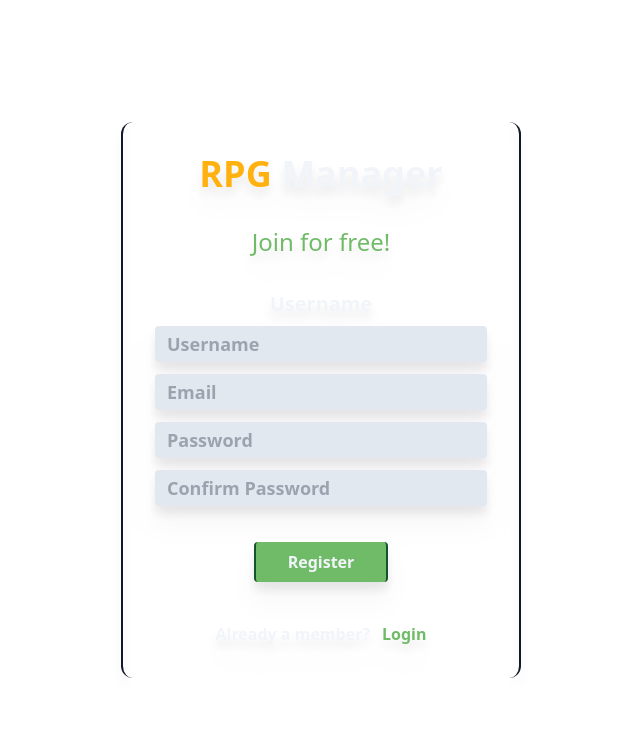
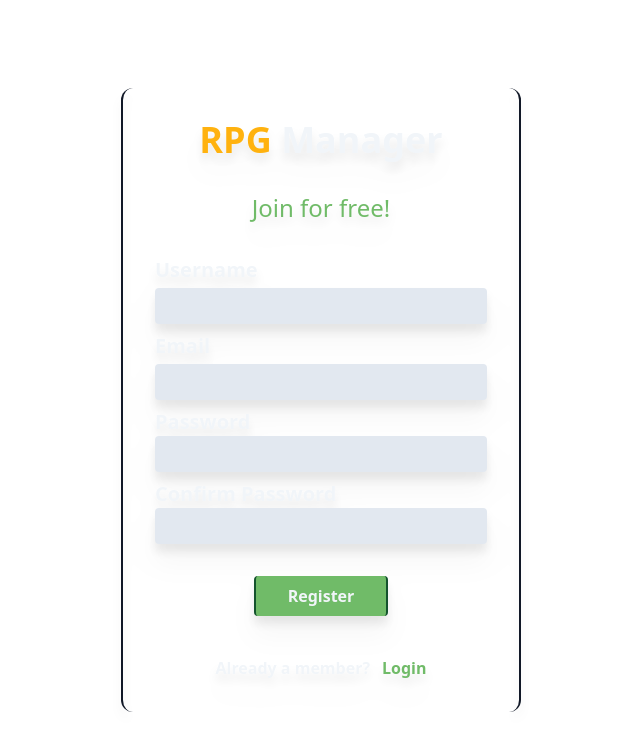
Before and after one commit to Definitely-Human/rpgmanager-web, a React (Vite) app: page /auth/register in a window 1280 px wide. Shown: the top 750 px of the page, without its empty margins (319-959 px from the left). Built offline with nearby package versions, Linux system fonts and the light colour scheme.

Commit message:
Added login page and improved register.

```diff
--- a/src/__generated__/gql.ts
+++ b/src/__generated__/gql.ts
@@ -13,6 +13,7 @@ import { TypedDocumentNode as DocumentNode } from '@graphql-typed-document-node/
  * Therefore it is highly recommended to use the babel or swc plugin for production.
  */
 const documents = {
+    "\n  query my_login($loginInput: LoginInput!) {\n    login(input: $loginInput) {\n      ok\n      token\n      error\n    }\n  }\n": types.My_LoginDocument,
     "\n  mutation createAccount($createAccountInput: CreateAccountInput!) {\n    createAccount(input: $createAccountInput) {\n      ok\n      error\n    }\n  }\n": types.CreateAccountDocument,
 };
 
@@ -33,6 +34,10 @@ export function gql(source: string): unknown;
 /**
  * The gql function is used to parse GraphQL queries into a document that can be used by GraphQL clients.
  */
+export function gql(source: "\n  query my_login($loginInput: LoginInput!) {\n    login(input: $loginInput) {\n      ok\n      token\n      error\n    }\n  }\n"): (typeof documents)["\n  query my_login($loginInput: LoginInput!) {\n    login(input: $loginInput) {\n      ok\n      token\n      error\n    }\n  }\n"];
+/**
+ * The gql function is used to parse GraphQL queries into a document that can be used by GraphQL clients.
+ */
 export function gql(source: "\n  mutation createAccount($createAccountInput: CreateAccountInput!) {\n    createAccount(input: $createAccountInput) {\n      ok\n      error\n    }\n  }\n"): (typeof documents)["\n  mutation createAccount($createAccountInput: CreateAccountInput!) {\n    createAccount(input: $createAccountInput) {\n      ok\n      error\n    }\n  }\n"];
 
 export function gql(source: string) {
--- a/src/components/Login.tsx
+++ b/src/components/Login.tsx
@@ -1,4 +1,123 @@
+import { gql, useLazyQuery } from '@apollo/client';
+import { useForm } from 'react-hook-form';
+import { My_LoginQuery } from '../__generated__/graphql.ts';
+import { authTokenVar, isLoggedInVar } from '../apollo.ts';
+import { LOCAL_STORAGE_TOKEN } from '../constants.ts';
+import FormError from './FormError.tsx';
+
+const LOGIN_QUERY = gql(/* GraphQL */ `
+  query my_login($loginInput: LoginInput!) {
+    login(input: $loginInput) {
+      ok
+      token
+      error
+    }
+  }
+`);
+
+interface ILoginForm {
+  usernameOrEmail: string;
+  password: string;
+}
+
 const Login = () => {
-  return <div>Login</div>;
+  const { register, getValues, formState, handleSubmit } =
+    useForm<ILoginForm>();
+
+  const onCompleted = (data: My_LoginQuery) => {
+    const {
+      login: { ok, token }, // TODO: Add toast for error or success
+    } = data;
+    if (ok && token) {
+      localStorage.setItem(LOCAL_STORAGE_TOKEN, token);
+      authTokenVar(token);
+      isLoggedInVar(true);
+    }
+  };
+
+  // eslint-disable-next-line @typescript-eslint/no-unused-vars
+  const [loginQuery, { loading: isLoading }] = useLazyQuery(LOGIN_QUERY, {
+    onCompleted,
+  });
+  const onSubmit = () => {
+    if (!isLoading) {
+      const { usernameOrEmail, password } = getValues();
+      loginQuery({
+        variables: {
+          loginInput: {
+            usernameOrEmail,
+            password,
+          },
+        },
+      });
+    }
+  };
+
+  return (
+    <form onSubmit={handleSubmit(onSubmit)} className="grid w-full gap-2 my-5">
+      <label htmlFor="username" className="block text-xl cursor-pointer">
+        Username or Email
+        <input
+          {...register('usernameOrEmail', {
+            required: 'Username or email is required.',
+            maxLength: {
+              value: 320,
+              message: 'Maximum length is 320 characters.',
+            },
+            minLength: {
+              value: 4,
+              message: 'Minimum length is 4 characters.',
+            },
+          })}
+          type="text"
+          required
+          minLength={4}
+          maxLength={50}
+          id="username"
+          className="mt-1 input"
+        />
+      </label>
+      {formState.errors.usernameOrEmail?.message && (
+        <FormError errorMessage={formState.errors.usernameOrEmail?.message} />
+      )}
+
+      <label
+        htmlFor="password"
+        className="block text-xl capitalize cursor-pointer"
+      >
+        Password
+        <input
+          {...register('password', {
+            required: 'Password is required.',
+            maxLength: {
+              value: 255,
+              message: 'Maximum length is 255 characters.',
+            },
+            minLength: {
+              value: 8,
+              message: 'Minimum length is 8 characters.',
+            },
+          })}
+          type="password"
+          id="password"
+          required
+          minLength={8}
+          maxLength={255}
+          className="input"
+        />
+      </label>
+      {formState.errors.password?.message && (
+        <FormError errorMessage={formState.errors.password?.message} />
+      )}
+
+      <button
+        type="submit"
+        disabled={isLoading}
+        className="px-8 py-2 mt-6 border-green-900 rounded bg-secondary place-self-center hover:bg-secondary-600 border-x-2 disabled:bg-error-600 disabled:border-none"
+      >
+        {isLoading ? 'Loading...' : 'Login'}
+      </button>
+    </form>
+  );
 };
 export default Login;
--- a/src/components/Register.tsx
+++ b/src/components/Register.tsx
@@ -29,19 +29,19 @@ const Register = () => {
   const onCompleted = (data: CreateAccountMutation) => {
     const {
       // eslint-disable-next-line @typescript-eslint/no-unused-vars
-      createAccount: { ok, error },
+      createAccount: { ok, error }, // TODO: Add toast for error or success
     } = data;
     if (ok) {
-      navigate('/');
+      navigate('login');
     }
   };
 
-  const [
-    createAccountMutation,
-    { data: createAccountMutationResult, loading: isLoading },
-  ] = useMutation(CREATE_ACCOUNT_MUTATION, {
+  const [createAccountMutation, { loading: isLoading }] = useMutation(
+    CREATE_ACCOUNT_MUTATION,
+    {
       onCompleted,
-  });
+    }
+  );
   const onSubmit = () => {
     if (!isLoading) {
       const { username, email, password } = getValues();
@@ -57,28 +57,41 @@ const Register = () => {
     }
   };
   return (
-    <form
-      onSubmit={handleSubmit(onSubmit)}
-      className="grid w-full gap-3 my-5 text-center"
-    >
+    <form onSubmit={handleSubmit(onSubmit)} className="grid w-full gap-2 my-5">
       <label
         htmlFor="username"
         className="block text-xl capitalize cursor-pointer"
       >
         Username
         <input
-          {...register('username', { required: 'Username is required.' })}
+          {...register('username', {
+            required: 'Username is required.',
+            maxLength: {
+              value: 50,
+              message: 'Maximum length is 50 characters.',
+            },
+            minLength: {
+              value: 4,
+              message: 'Minimum length is 4 characters.',
+            },
+          })}
           type="text"
           required
+          minLength={4}
+          maxLength={50}
           id="username"
-          placeholder="Username"
-          className="mt-2 input"
+          className="mt-1 input"
         />
       </label>
       {formState.errors.username?.message && (
         <FormError errorMessage={formState.errors.username?.message} />
       )}
 
+      <label
+        htmlFor="email"
+        className="block text-xl capitalize cursor-pointer"
+      >
+        Email
         <input
           {...register('email', {
             required: 'Email is required.',
@@ -87,9 +100,10 @@ const Register = () => {
           })}
           type="email"
           required
-        placeholder="Email"
-        className="input"
+          id="email"
+          className="mt-1 input"
         />
+      </label>
       {formState.errors.email?.message && (
         <FormError errorMessage={formState.errors.email?.message} />
       )}
@@ -97,28 +111,66 @@ const Register = () => {
         <FormError errorMessage="Please enter a valid email." />
       )}
 
+      <label
+        htmlFor="password"
+        className="block text-xl capitalize cursor-pointer"
+      >
+        Password
         <input
           {...register('password', {
             required: 'Password is required.',
+            maxLength: {
+              value: 255,
+              message: 'Maximum length is 255 characters.',
+            },
+            minLength: {
+              value: 8,
+              message: 'Minimum length is 8 characters.',
+            },
           })}
           type="password"
+          id="password"
           required
-        placeholder="Password"
+          minLength={8}
+          maxLength={255}
           className="input"
         />
+      </label>
       {formState.errors.password?.message && (
         <FormError errorMessage={formState.errors.password?.message} />
       )}
 
+      <label
+        htmlFor="confirmPassword"
+        className="block text-xl capitalize cursor-pointer"
+      >
+        Confirm Password
         <input
           {...register('passwordConfirm', {
             required: 'Password confirmation is required.',
+            maxLength: {
+              value: 255,
+              message: 'Maximum length is 255 characters.',
+            },
+            minLength: {
+              value: 8,
+              message: 'Minimum length is 8 characters.',
+            },
+            validate: (value) => {
+              return (
+                value === getValues().password || 'Passwords do not match.'
+              );
+            },
+            deps: ['password'],
           })}
           type="password"
           required
-        placeholder="Confirm Password"
+          id="confirmPassword"
+          minLength={8}
+          maxLength={255}
           className="input"
         />
+      </label>
       {formState.errors.passwordConfirm?.message && (
         <FormError errorMessage={formState.errors.passwordConfirm?.message} />
       )}
@@ -130,11 +182,6 @@ const Register = () => {
       >
         {isLoading ? 'Loading...' : 'Register'}
       </button>
-      {createAccountMutationResult?.createAccount.error && (
-        <FormError
-          errorMessage={createAccountMutationResult.createAccount.error}
-        />
-      )}
     </form>
   );
 };
--- a/src/pages/Auth.tsx
+++ b/src/pages/Auth.tsx
@@ -1,4 +1,5 @@
 import { Navigate, Outlet, useLocation, useNavigate } from 'react-router-dom';
+import { isLoggedInVar } from '../apollo.ts';
 import Logo from '../components/Logo.tsx';
 
 const Auth = () => {
@@ -8,6 +9,7 @@ const Auth = () => {
   const isMember = location.pathname === '/auth/login';
 
   if (location.pathname === '/auth') return <Navigate to="login" />;
+  if (isLoggedInVar()) return <Navigate to="/play" />;
 
   const toggleMember = () => {
     if (isMember) navigate('/auth/register');
@@ -29,7 +31,7 @@ const Auth = () => {
           <button
             type="button"
             onClick={toggleMember}
-            className="pl-3 text-secondary"
+            className="pl-3 text-secondary hover:text-secondary-600 "
           >
             {isMember ? 'Register' : 'Login'}
           </button>
```
Also changed, not shown: src/__generated__/graphql.ts (+8 -0 lines), .eslintrc.cjs. Lines whose indentation alone changed are shown as unchanged.
